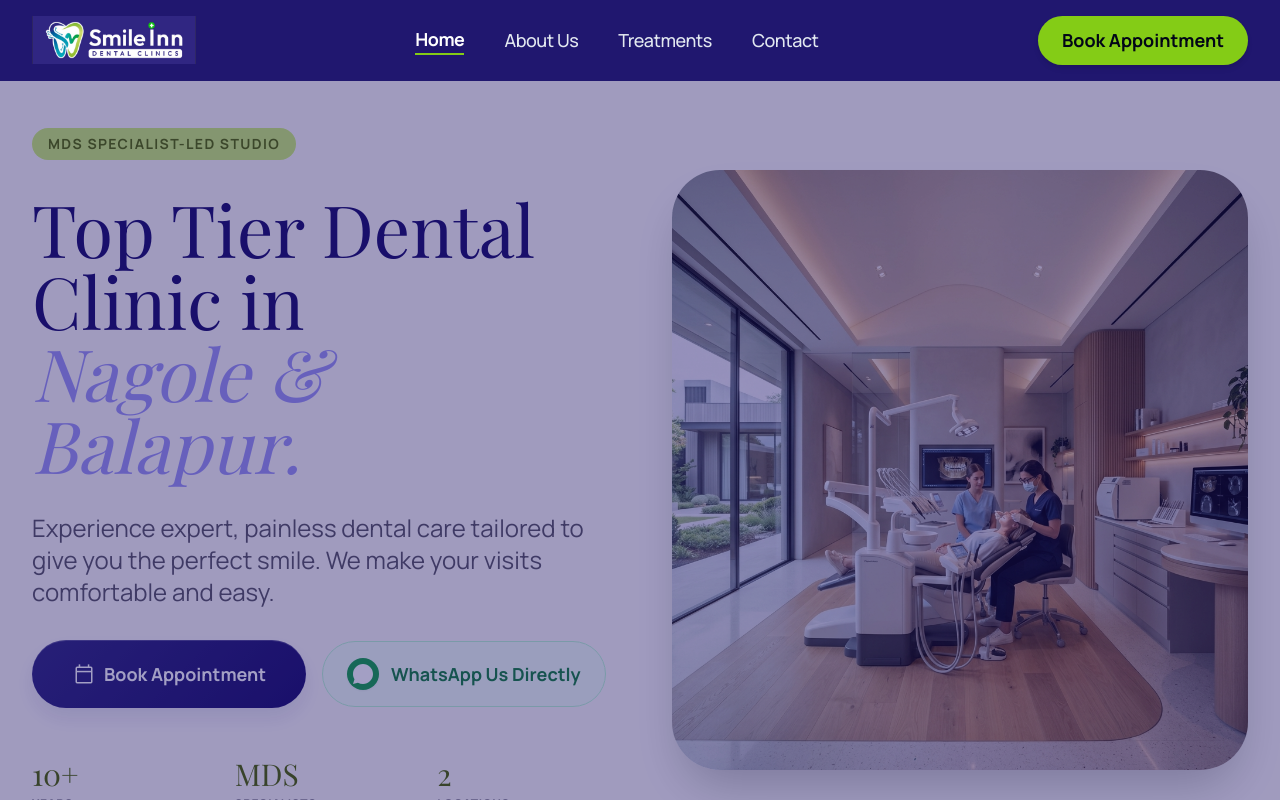
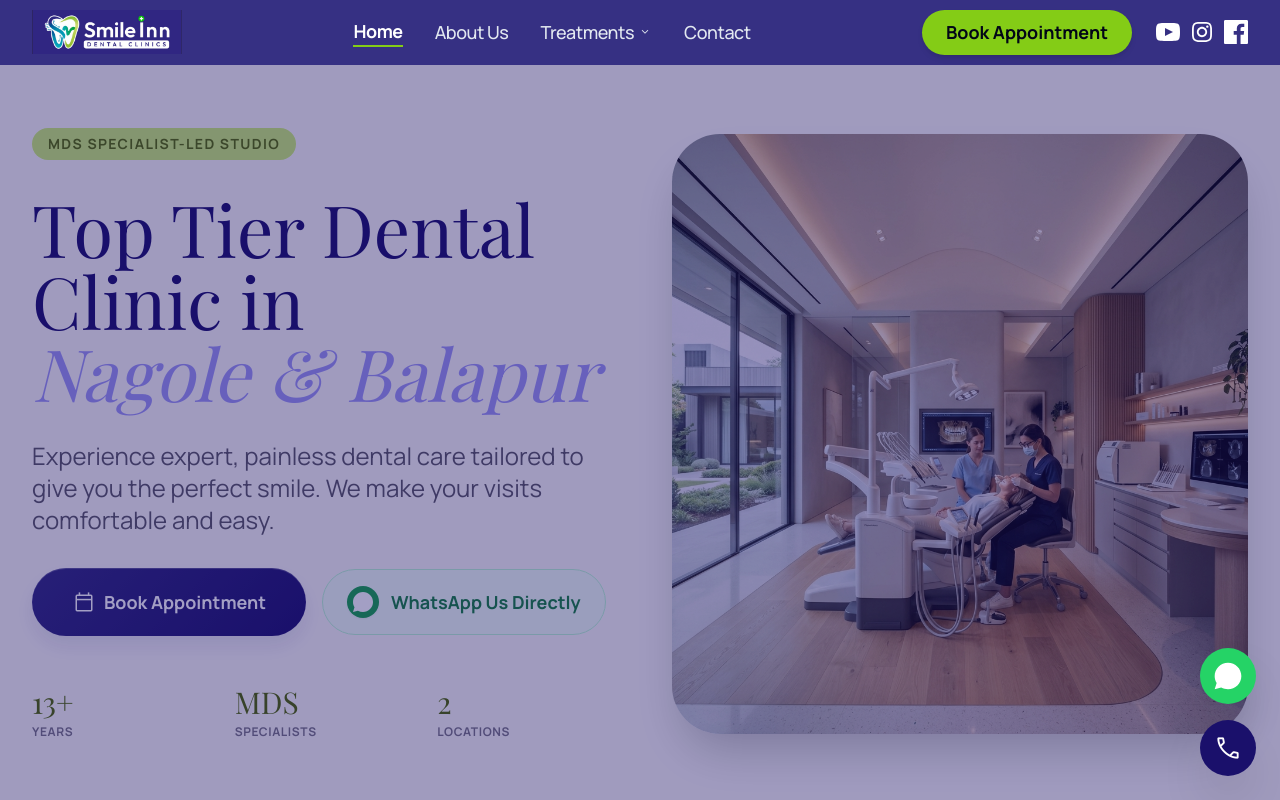
Before and after one commit to ksdnfaiw/smileinndental, a React (Vite) app: page / in a window 1280 px wide. Shown: the top 800 px of the page. Built offline with nearby package versions, Linux system fonts and the light colour scheme; a web font is replaced by a local one.

Commit message:
feat: add FloatingActions component and integrate into main layout

```diff
--- a/src/App.jsx
+++ b/src/App.jsx
@@ -2,6 +2,7 @@ import { BrowserRouter, Routes, Route, useLocation } from 'react-router-dom';
 import { useEffect, useRef } from 'react';
 import Navbar from './components/Navbar';
 import Footer from './components/Footer';
+import FloatingActions from './components/FloatingActions';
 import Home from './pages/Home';
 import About from './pages/About';
 import Services from './pages/Services';
@@ -77,6 +78,7 @@ export default function App() {
         <main className="flex-1">
           <AnimatedRoutes />
         </main>
+        <FloatingActions />
         <Footer />
       </div>
     </BrowserRouter>
--- /dev/null
+++ b/src/components/FloatingActions.jsx
@@ -0,0 +1,41 @@
+import React from 'react';
+
+const FloatingActions = () => {
+  return (
+    <div className="fixed bottom-6 right-6 flex flex-col gap-4 z-[100] items-end pointer-events-none">
+      {/* WhatsApp Button */}
+      <a
+        href="https://wa.me/919177317253"
+        target="_blank"
+        rel="noopener noreferrer"
+        className="group flex items-center gap-3 pointer-events-auto"
+        aria-label="Contact us on WhatsApp"
+      >
+        <span className="bg-white text-green-600 px-4 py-2 rounded-full text-sm font-bold shadow-xl opacity-0 group-hover:opacity-100 transition-all duration-300 transform translate-x-2 group-hover:translate-x-0 hidden md:block">
+          WhatsApp Us
+        </span>
+        <div className="w-14 h-14 bg-[#25D366] text-white rounded-full flex items-center justify-center shadow-2xl hover:scale-110 active:scale-95 transition-all duration-300">
+          <svg className="w-8 h-8 fill-current" viewBox="0 0 24 24">
+            <path d="M12.031 6.172c-3.181 0-5.767 2.586-5.768 5.766-.001 1.298.38 2.27 1.038 3.041l-.694 2.548 2.621-.687c.731.398 1.734.705 2.803.706l.003-.001c3.182 0 5.767-2.587 5.768-5.766 0-3.18-2.585-5.766-5.766-5.767zm3.303 8.303c-.113.318-.656.58-1.016.617-.34.034-.733.074-2.327-.539-1.7-.652-2.775-2.418-2.851-2.52s-.655-.87-.655-1.676c0-.805.42-.12.504-.21.084-.09.184-.112.246-.112.062 0 .124.001.178.006.059.005.138-.024.216.14.078.163.267.653.29.702.023.049.038.107.006.172-.032.065-.048.11-.097.16-.047.05-.1.112-.143.15-.045.044-.091.092-.039.181.052.089.231.381.497.617.342.304.63.398.718.441.087.043.138.036.19-.022.052-.058.225-.262.285-.35.06-.088.119-.074.201-.044.082.03.523.246.612.29.089.044.148.066.17.104.022.038.022.22-.091.538zM12.006 2C6.471 2 2 6.471 2 12c0 1.92.544 3.707 1.488 5.225L2 22l4.904-1.284c1.543.832 3.3 1.284 5.102 1.284l.001-.001c5.535 0 10.006-4.471 10.006-10.006 0-5.529-4.472-10-10.007-10z"/>
+          </svg>
+        </div>
+      </a>
+
+      {/* Call Button */}
+      <a
+        href="tel:+919177317253"
+        className="group flex items-center gap-3 pointer-events-auto"
+        aria-label="Call us"
+      >
+        <span className="bg-white text-primary px-4 py-2 rounded-full text-sm font-bold shadow-xl opacity-0 group-hover:opacity-100 transition-all duration-300 transform translate-x-2 group-hover:translate-x-0 hidden md:block">
+          Call Now
+        </span>
+        <div className="w-14 h-14 bg-primary text-white rounded-full flex items-center justify-center shadow-2xl hover:scale-110 active:scale-95 transition-all duration-300">
+          <span className="material-symbols-outlined text-3xl">call</span>
+        </div>
+      </a>
+    </div>
+  );
+};
+
+export default FloatingActions;
--- a/src/components/Navbar.jsx
+++ b/src/components/Navbar.jsx
@@ -5,6 +5,7 @@ import logo from '../assets/logo-full.png';
 export default function Navbar() {
   const [scrolled, setScrolled] = useState(false);
   const [menuOpen, setMenuOpen] = useState(false);
+  const [dropdownOpen, setDropdownOpen] = useState(false);
   const navigate = useNavigate();
 
   useEffect(() => {
@@ -16,17 +17,27 @@ export default function Navbar() {
   const links = [
     { to: '/', label: 'Home' },
     { to: '/about', label: 'About Us' },
-    { to: '/treatments', label: 'Treatments' },
+    { to: '/treatments', label: 'Treatments', isDropdown: true },
     { to: '/contact', label: 'Contact' },
+  ];
+
+  const treatments = [
+    { to: '/services/dental-implants', label: 'Dental Implants' },
+    { to: '/services/braces-and-aligners', label: 'Braces & Aligners' },
+    { to: '/services/cosmetic-dentistry', label: 'Cosmetic Dentistry' },
+    { to: '/services/restorative-and-general', label: 'Restorative & General' },
+    { to: '/services/surgical-dentistry', label: 'Surgical Dentistry' },
+    { to: '/services/child-dentistry', label: 'Child Dentistry' },
+    { to: '/services/technology-and-diagnostics', label: 'Technology & Diagnostics' },
   ];
 
   return (
     <nav
       className={`fixed top-0 w-full z-50 transition-all duration-300 ${
-        scrolled ? 'bg-primary shadow-lg' : 'bg-primary/95'
+        scrolled ? 'bg-primary-container shadow-lg' : 'bg-primary-container/95'
       } backdrop-blur-md`}
     >
-      <div className="flex justify-between items-center px-6 md:px-8 py-4 max-w-7xl mx-auto w-full">
+      <div className="flex justify-between items-center px-6 md:px-8 py-2.5 max-w-7xl mx-auto w-full">
         {/* Logo */}
         <NavLink
           to="/"
@@ -35,13 +46,53 @@ export default function Navbar() {
           <img
             src={logo}
             alt="Smile Inn Dental Clinics Logo"
-            className="h-10 md:h-12 w-auto object-contain"
+            className="h-9 md:h-11 w-auto object-contain"
           />
         </NavLink>
 
         {/* Desktop Links */}
-        <div className="hidden md:flex space-x-10 items-center">
-          {links.map(({ to, label }) => (
+        <div className="hidden lg:flex space-x-8 items-center">
+          {links.map(({ to, label, isDropdown }) => (
+            isDropdown ? (
+              <div
+                key={label}
+                className="relative group"
+                onMouseEnter={() => setDropdownOpen(true)}
+                onMouseLeave={() => setDropdownOpen(false)}
+              >
+                <NavLink
+                  to={to}
+                  className={({ isActive }) =>
+                    `flex items-center gap-1 font-medium tracking-tight transition-all duration-300 text-lg ${
+                      isActive || dropdownOpen ? 'text-white' : 'text-slate-200 hover:text-white'
+                    }`
+                  }
+                >
+                  {label}
+                  <span className={`material-symbols-outlined text-sm transition-transform duration-300 ${dropdownOpen ? 'rotate-180' : ''}`}>
+                    expand_more
+                  </span>
+                </NavLink>
+
+                {/* Dropdown Menu */}
+                <div
+                  className={`absolute top-full left-0 w-64 bg-white rounded-2xl shadow-2xl py-4 mt-2 transition-all duration-300 transform origin-top ${
+                    dropdownOpen ? 'opacity-100 scale-100' : 'opacity-0 scale-95 pointer-events-none'
+                  }`}
+                >
+                  {treatments.map((t) => (
+                    <NavLink
+                      key={t.to}
+                      to={t.to}
+                      onClick={() => setDropdownOpen(false)}
+                      className="block px-6 py-2.5 text-slate-700 hover:bg-slate-50 hover:text-primary font-bold transition-colors"
+                    >
+                      {t.label}
+                    </NavLink>
+                  ))}
+                </div>
+              </div>
+            ) : (
               <NavLink
                 key={to}
                 to={to}
@@ -54,20 +105,41 @@ export default function Navbar() {
               >
                 {label}
               </NavLink>
+            )
           ))}
         </div>
 
-        {/* CTA */}
+        {/* CTA & Socials */}
+        <div className="hidden lg:flex items-center gap-6">
           <button
             onClick={() => { navigate('/book'); setMenuOpen(false); }}
-          className="hidden md:block bg-lime-500 text-slate-950 px-6 py-2.5 rounded-xl font-bold transition-all duration-300 hover:bg-lime-400 active:scale-95 shadow-md hover:shadow-lg"
+            className="bg-lime-500 text-slate-950 px-6 py-2 rounded-xl font-bold transition-all duration-300 hover:bg-lime-400 active:scale-95 shadow-md hover:shadow-lg"
           >
             Book Appointment
           </button>
 
+          <div className="flex items-center gap-3">
+            <a href="https://youtube.com/@smileinndentalclinics" target="_blank" rel="noopener noreferrer" className="text-white hover:text-red-500 transition-colors">
+              <svg className="w-6 h-6 fill-current" viewBox="0 0 24 24">
+                <path d="M19.615 3.184c-3.604-.246-11.631-.245-15.23 0-3.897.266-4.356 2.62-4.385 8.816.029 6.185.484 8.549 4.385 8.816 3.6.245 11.626.246 15.23 0 3.897-.266 4.356-2.62 4.385-8.816-.029-6.185-.484-8.549-4.385-8.816zm-10.615 12.816v-8l8 3.993-8 4.007z"/>
+              </svg>
+            </a>
+            <a href="https://instagram.com/smileinndentalclinics" target="_blank" rel="noopener noreferrer" className="text-white hover:text-pink-500 transition-colors">
+              <svg className="w-5 h-5 fill-current" viewBox="0 0 24 24">
+                <path d="M12 2.163c3.204 0 3.584.012 4.85.07 3.252.148 4.771 1.691 4.919 4.919.058 1.265.069 1.645.069 4.849 0 3.205-.012 3.584-.069 4.849-.149 3.225-1.664 4.771-4.919 4.919-1.266.058-1.644.07-4.85.07-3.204 0-3.584-.012-4.849-.07-3.26-.149-4.771-1.699-4.919-4.92-.058-1.265-.07-1.644-.07-4.849 0-3.204.013-3.583.07-4.849.149-3.227 1.664-4.771 4.919-4.919 1.266-.057 1.645-.069 4.849-.069zm0-2.163c-3.259 0-3.667.014-4.947.072-4.358.2-6.78 2.618-6.98 6.98-.059 1.281-.073 1.689-.073 4.948 0 3.259.014 3.668.072 4.948.2 4.358 2.618 6.78 6.98 6.98 1.281.058 1.689.072 4.948.072 3.259 0 3.668-.014 4.948-.072 4.354-.2 6.782-2.618 6.979-6.98.059-1.28.073-1.689.073-4.948 0-3.259-.014-3.667-.072-4.947-.196-4.354-2.617-6.78-6.979-6.98-1.281-.059-1.69-.073-4.949-.073zm0 5.838c-3.403 0-6.162 2.759-6.162 6.162s2.759 6.163 6.162 6.163 6.162-2.759 6.162-6.163c0-3.403-2.759-6.162-6.162-6.162zm0 10.162c-2.209 0-4-1.79-4-4 0-2.209 1.791-4 4-4s4 1.791 4 4c0 2.21-1.791 4-4 4zm6.406-11.845c-.796 0-1.441.645-1.441 1.44s.645 1.44 1.441 1.44c.795 0 1.439-.645 1.439-1.44s-.644-1.44-1.439-1.44z"/>
+              </svg>
+            </a>
+            <a href="https://facebook.com/smileinndentalclinics" target="_blank" rel="noopener noreferrer" className="text-white hover:text-blue-500 transition-colors">
+              <svg className="w-6 h-6 fill-current" viewBox="0 0 24 24">
+                <path d="M22.675 0h-21.35c-.732 0-1.325.593-1.325 1.325v21.351c0 .731.593 1.324 1.325 1.324h11.495v-9.294h-3.128v-3.622h3.128v-2.671c0-3.1 1.893-4.788 4.659-4.788 1.325 0 2.463.099 2.795.143v3.24l-1.918.001c-1.504 0-1.795.715-1.795 1.763v2.313h3.587l-.467 3.622h-3.12v9.293h6.116c.73 0 1.323-.593 1.323-1.325v-21.35c0-.732-.593-1.325-1.325-1.325z"/>
+              </svg>
+            </a>
+          </div>
+        </div>
+
         {/* Mobile Hamburger */}
         <button
-          className="md:hidden p-2 text-white"
+          className="lg:hidden p-2 text-white"
           onClick={() => setMenuOpen(!menuOpen)}
           aria-label="Toggle menu"
         >
@@ -79,17 +151,17 @@ export default function Navbar() {
 
       {/* Mobile Dropdown */}
       <div
-        className={`md:hidden overflow-hidden transition-all duration-300 ${
-          menuOpen ? 'max-h-96 opacity-100' : 'max-h-0 opacity-0'
-        } bg-primary/95 backdrop-blur-md`}
+        className={`lg:hidden overflow-hidden transition-all duration-300 ${
+          menuOpen ? 'max-h-[80vh] opacity-100' : 'max-h-0 opacity-0'
+        } bg-primary-container/95 backdrop-blur-md`}
       >
         <div className="px-6 pb-6 space-y-4 flex flex-col">
-          {links.map(({ to, label }) => (
+          {links.map(({ to, label, isDropdown }) => (
+            <div key={to}>
               <NavLink
-              key={to}
                 to={to}
                 end={to === '/'}
-              onClick={() => setMenuOpen(false)}
+                onClick={() => !isDropdown && setMenuOpen(false)}
                 className={({ isActive }) =>
                   isActive
                     ? 'text-white font-bold border-l-4 border-lime-500 pl-3 transition-all text-xl py-2'
@@ -98,6 +170,21 @@ export default function Navbar() {
               >
                 {label}
               </NavLink>
+              {isDropdown && (
+                <div className="pl-6 mt-2 space-y-2 border-l border-white/10">
+                  {treatments.map((t) => (
+                    <NavLink
+                      key={t.to}
+                      to={t.to}
+                      onClick={() => setMenuOpen(false)}
+                      className="block py-2 text-slate-300 hover:text-white text-lg"
+                    >
+                      {t.label}
+                    </NavLink>
+                  ))}
+                </div>
+              )}
+            </div>
           ))}
           <button
             onClick={() => { navigate('/book'); setMenuOpen(false); }}
--- a/src/pages/GeneralDentistry.jsx
+++ b/src/pages/GeneralDentistry.jsx
@@ -5,7 +5,7 @@ export default function GeneralDentistry() {
   const navigate = useNavigate();
 
   const services = [
-    { title: 'Digital Checkups', icon: 'visibility', desc: 'Precision diagnostics using ultra-low radiation digital X-rays and intraoral HD cameras.' },
+    { title: 'Digital Checkups', icon: 'visibility', desc: 'Precise diagnosis using ultra-low radiation digital X-rays and intraoral HD cameras.' },
     { title: 'Pain-Free Cleaning', icon: 'cleaning_services', desc: 'Ultrasonic scaling and professional polishing to remove plaque and restore your smile\'s brightness.' },
     { title: 'Aesthetic Fillings', icon: 'texture', desc: 'Composite resin restorations that match your tooth color perfectly, restoring both form and function.' },
     { title: 'Root Canal (MDS Specialist)', icon: 'biotech', desc: 'Expert endodontic care using advanced rotary systems for a faster, pain-free restorative experience.' }
@@ -31,7 +31,7 @@ export default function GeneralDentistry() {
         </div>
         <div className="relative z-10 text-center px-6 max-w-4xl">
           <h1 className="text-5xl md:text-8xl font-headline text-white mb-6 leading-tight">
-            Foundational <br /><span className="italic text-secondary">Excellence.</span>
+            Foundational <br /><span className="italic text-secondary-fixed-dim">Excellence.</span>
           </h1>
           <p className="text-xl md:text-2xl text-on-primary-container opacity-90 max-w-2xl mx-auto">
             Preventive care designed to keep your natural smile healthy and radiant for a lifetime.
--- a/src/pages/Home.jsx
+++ b/src/pages/Home.jsx
@@ -226,7 +226,7 @@ export default function Home() {
             </div>
             <h1 className="text-5xl lg:text-7xl font-headline text-primary leading-tight">
               Top Tier Dental Clinic in <br />
-              <span className="italic text-on-primary-container">Nagole & Balapur.</span>
+              <span className="italic text-on-primary-container">Nagole & Balapur</span>
             </h1>
             <p className="text-xl md:text-2xl text-on-surface-variant max-w-xl leading-relaxed opacity-90">
               Experience expert, painless dental care tailored to give you the perfect smile. We make your visits comfortable and easy.
@@ -249,7 +249,7 @@ export default function Home() {
               </button>
             </div>
             <div className="grid grid-cols-3 gap-8 pt-4">
-              {[['10+', 'Years'], [`MDS`, 'Specialists'], ['2', 'Locations']].map(([num, label]) => (
+              {[['13+', 'Years'], [`MDS`, 'Specialists'], ['2', 'Locations']].map(([num, label]) => (
                 <div key={label}>
                   <div className="text-3xl font-headline text-secondary">{num}</div>
                   <div className="text-xs uppercase tracking-wider font-bold text-outline mt-1">{label}</div>
@@ -276,7 +276,7 @@ export default function Home() {
           {[...Array(3)].map((_, i) => (
             <div key={i} className="flex gap-16 md:gap-24 items-center shrink-0 px-8 md:px-12">
               {[
-                { icon: 'biotech', label: 'Advanced Digital' },
+                { icon: 'biotech', label: 'Advanced Digital Dentistry' },
                 { icon: 'sanitizer', label: 'Sterilization Focused' },
                 { icon: 'school', label: 'Led by MDS Doctors' },
                 { icon: 'spa', label: 'Painless Care' },
--- a/src/pages/Services.jsx
+++ b/src/pages/Services.jsx
@@ -19,20 +19,21 @@ export default function Services() {
         canonicalPath="/services"
       />
       {/* Hero */}
-      <section className="relative bg-primary-container text-white overflow-hidden py-24 md:py-40">
-        <div className="absolute inset-0 opacity-10">
+      <section className="relative bg-primary-container text-white overflow-hidden py-32 md:py-56">
+        <div className="absolute inset-0 opacity-20">
           <img
-            className="w-full h-full object-cover"
+            className="w-full h-full object-cover scale-110"
             src="https://lh3.googleusercontent.com/aida-public/AB6AXuBNV8DKnF_pRBk6Wx8tY6r_RJHDcoVWY3Xv0s_wJ_KyNlsE_Droe0e5QSM6TYg_LJA5RzrzdIfma3HaHw4R_6LX5XE_GnSSMM2PyJnw3GYdWGrbBw7WYllNfEb8oUvawMz0_umcvMxeLfJ9WceeTGp3Ijk6dytOkbz4b_1aBJMzoH47cGg_LFE8Q_0SZ311SV_jaKI7NvQVlO44siMSwn06_gW-IRKKi-hS9br6IEIXLbRxHAGRfa0epZ9YlW7y3LRE3K2oSgeuOY4"
             alt="Smile Inn Dental Clinic specialized services background"
           />
+          <div className="absolute inset-0 bg-gradient-to-r from-primary-container via-primary-container/80 to-transparent"></div>
         </div>
         <div className="max-w-7xl mx-auto px-6 md:px-8 relative z-10">
           <div className="max-w-3xl">
-            <span className="text-secondary-container font-bold tracking-widest text-sm uppercase mb-4 block">Specialist Clinical Care</span>
-            <h1 className="text-5xl md:text-8xl font-headline mb-8 leading-tight">Our Services</h1>
+            <span className="text-secondary-container font-bold tracking-[0.4em] uppercase text-sm mb-6 block animate-fade-in">Specialist Clinical Care</span>
+            <h1 className="text-6xl md:text-9xl font-headline mb-10 leading-tight">Our Services</h1>
             <p className="text-2xl md:text-3xl text-on-primary-container leading-relaxed max-w-2xl opacity-90">
-              Select a category to explore our comprehensive specialist-led treatments.
+              Select a category below to explore our range of <span className="text-white font-bold italic">specialist-led</span> clinical treatments.
             </p>
           </div>
         </div>
```
Lines whose indentation alone changed are shown as unchanged.
